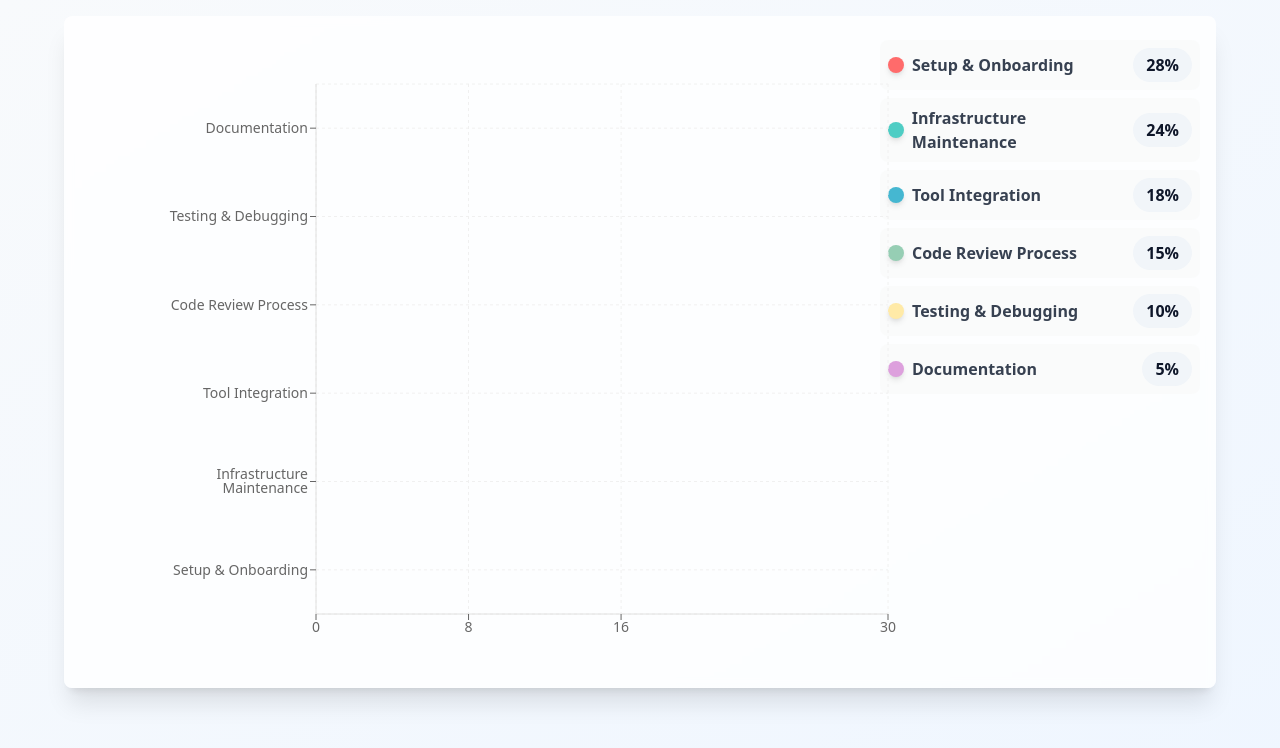
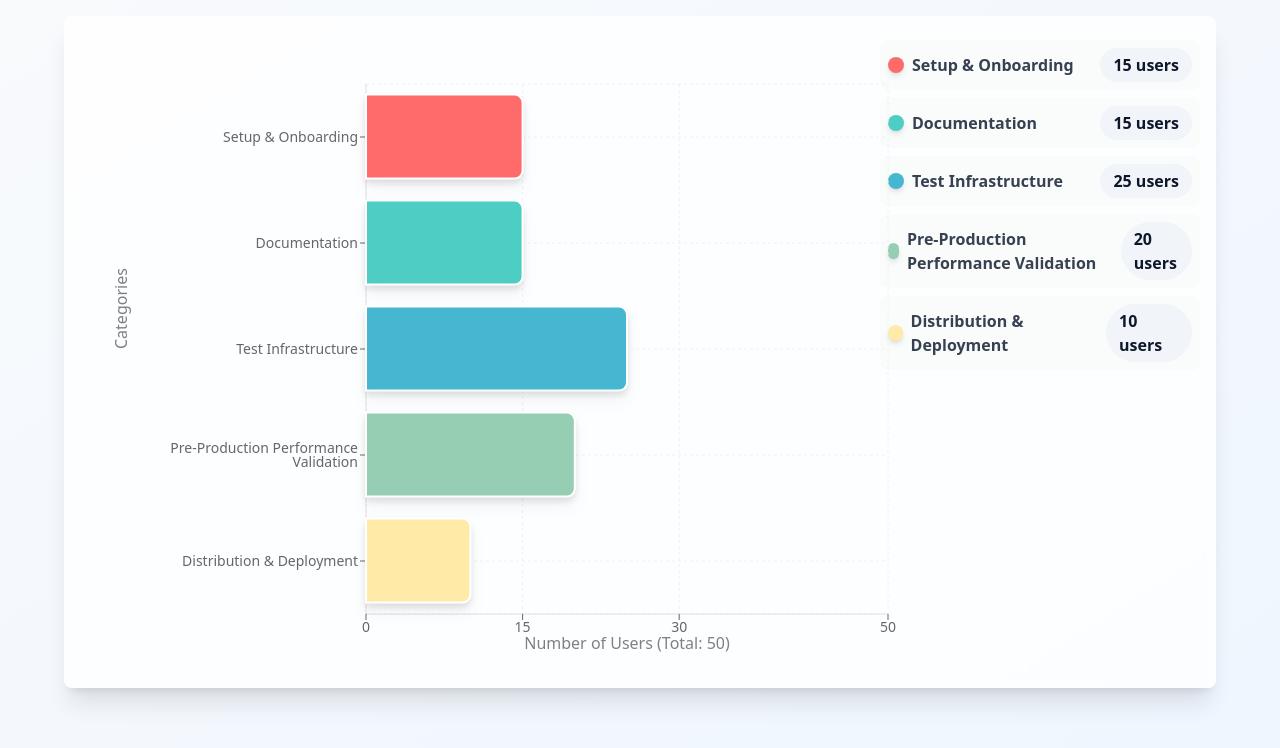
Before and after one commit to odeskvaibhav/devx-pie-insights-chart, a React (Vite) app: page / in a window 1280 px wide. Shown: the top 748 px of the page. Built offline with nearby package versions, Linux system fonts and the light colour scheme.

Commit message:
feat: Implement bar graph with user data
Updated the bar graph to display user data with specified categories and values, including a colorful design.

```diff
--- a/src/pages/Index.tsx
+++ b/src/pages/Index.tsx
@@ -1,16 +1,15 @@
 
 import React from 'react';
-import { BarChart, Bar, XAxis, YAxis, CartesianGrid, Tooltip, ResponsiveContainer } from 'recharts';
+import { BarChart, Bar, XAxis, YAxis, CartesianGrid, Tooltip, ResponsiveContainer, Cell } from 'recharts';
 import { Card, CardContent, CardHeader } from '@/components/ui/card';
 import { Badge } from '@/components/ui/badge';
 
 const surveyData = [
-  { name: 'Setup & Onboarding', value: 28, color: '#FF6B6B' },
-  { name: 'Infrastructure Maintenance', value: 24, color: '#4ECDC4' },
-  { name: 'Tool Integration', value: 18, color: '#45B7D1' },
-  { name: 'Code Review Process', value: 15, color: '#96CEB4' },
-  { name: 'Testing & Debugging', value: 10, color: '#FFEAA7' },
-  { name: 'Documentation', value: 5, color: '#DDA0DD' }
+  { name: 'Setup & Onboarding', value: 15, color: '#FF6B6B' },
+  { name: 'Documentation', value: 15, color: '#4ECDC4' },
+  { name: 'Test Infrastructure', value: 25, color: '#45B7D1' },
+  { name: 'Pre-Production Performance Validation', value: 20, color: '#96CEB4' },
+  { name: 'Distribution & Deployment', value: 10, color: '#FFEAA7' }
 ];
 
 const CustomTooltip = ({ active, payload, label }: any) => {
@@ -18,7 +17,7 @@ const CustomTooltip = ({ active, payload, label }: any) => {
     return (
       <div className="bg-white p-4 rounded-lg shadow-lg border border-gray-200 max-w-xs">
         <p className="font-semibold text-gray-800 mb-1">{label}</p>
-        <p className="text-2xl font-bold text-gray-900">{payload[0].value}%</p>
+        <p className="text-2xl font-bold text-gray-900">{payload[0].value} users</p>
       </div>
     );
   }
@@ -44,7 +43,7 @@ const Index = () => {
                       <span className="font-semibold text-gray-700 text-base">{item.name}</span>
                     </div>
                     <Badge variant="secondary" className="font-bold text-base px-3 py-1">
-                      {item.value}%
+                      {item.value} users
                     </Badge>
                   </div>
                 ))}
@@ -55,22 +54,24 @@ const Index = () => {
                 <ResponsiveContainer width="75%" height="100%">
                   <BarChart
                     data={surveyData}
-                    layout="horizontal"
+                    layout="vertical"
                     margin={{ top: 20, right: 30, left: 20, bottom: 20 }}
                   >
                     <CartesianGrid strokeDasharray="3 3" stroke="#f0f0f0" />
                     <XAxis
                       type="number"
-                      domain={[0, 30]}
+                      domain={[0, 50]}
                       tick={{ fontSize: 14, fill: '#666' }}
                       axisLine={{ stroke: '#e0e0e0' }}
+                      label={{ value: 'Number of Users (Total: 50)', position: 'insideBottom', offset: -5 }}
                     />
                     <YAxis
                       type="category"
                       dataKey="name"
                       tick={{ fontSize: 14, fill: '#666' }}
                       axisLine={{ stroke: '#e0e0e0' }}
-                      width={200}
+                      width={250}
+                      label={{ value: 'Categories', angle: -90, position: 'insideLeft' }}
                     />
                     <Tooltip content={<CustomTooltip />} />
                     <Bar
@@ -80,8 +81,8 @@ const Index = () => {
                       strokeWidth={2}
                     >
                       {surveyData.map((entry, index) => (
-                        <Bar
-                          key={`bar-${index}`}
+                        <Cell
+                          key={`cell-${index}`}
                           fill={entry.color}
                           className="hover:opacity-80 transition-opacity cursor-pointer drop-shadow-lg"
                         />
```
